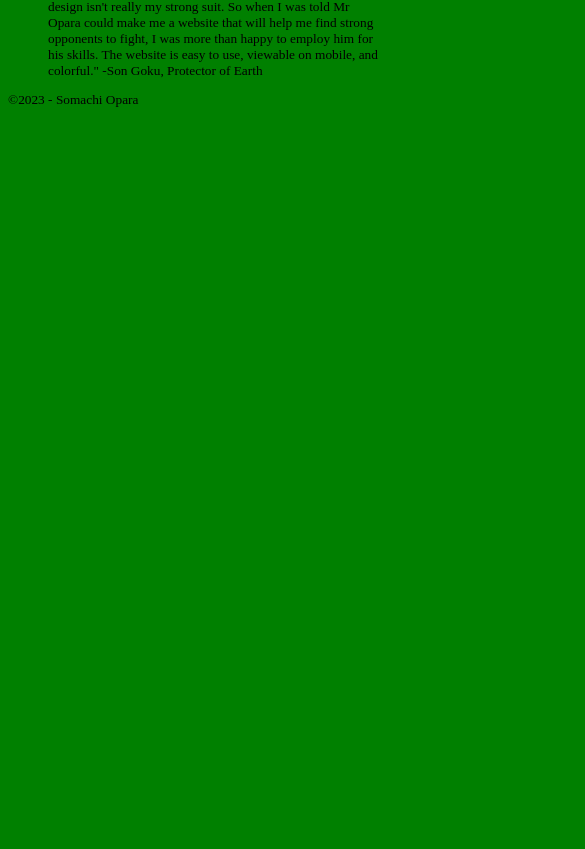
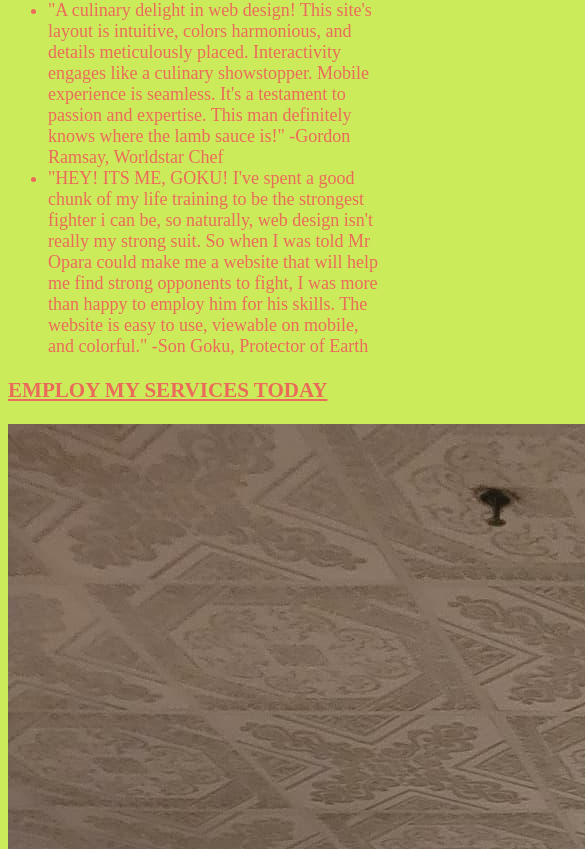
Before and after one commit to RVCC-IDMX/midterm-2023-SomachiOP, a plain HTML site: page index.html in a window 390 px wide. Shown: the part 971-1820 px from the top of the page, 585 px wide, since content can reach past the window. Before the commit the page ends 1087 px from the top, so only its background shows below. Drawn offline with Linux system fonts and the light colour scheme; a web font is replaced by a local one.

Commit message:
Edited site colors

```diff
--- a/CSS/style.css
+++ b/CSS/style.css
@@ -1,7 +1,8 @@
 /*Resizes the moyai img*/
 body {
     font-family: 'Vast Shadow', serif;
-    background-color: red;
+    background-color:#6B615F;
+    color:#CCEB5B;
 
 }
 
@@ -16,7 +17,7 @@ h1, h2, h3, h4, h5, h6 {
 
 header > img {
 
- border: blue 14px solid;
+ border:  #8d966c 14px solid;
  height: 150x;
  width: 200px;
  max-width: 400px;
@@ -26,6 +27,11 @@ header {
 
     text-align: center;
     font-size: 19px;
+
+}
+h1 {
+
+    text-decoration: underline;
 
 }
 
@@ -42,8 +48,8 @@ header {
 @media(max-width: 800px) {
 
     body {
-        background-color: orangered;
-        font-size: smaller;
+        background-color:maroon;
+        font-size:large;
     }
 
     header > img {
@@ -56,12 +62,21 @@ header {
 @media(max-width: 500px) {
 
     body {
-        background-color: green;
-        font-size: smaller;
+        background-color: #CCEB5B;
+
+        color: #EB6B5B;
     }
-
+    body > p {
+        font-size: 20px;
+    }
     header > img {
 
        width: 200px;
     }
 }
+
+#end  {
+
+
+
+}
--- a/index.html
+++ b/index.html
@@ -48,7 +48,7 @@ to a vistor-->
 
 <!--The main envelops
     important page information-->
-
+<hr>
 <section id ="websites">
   <h2>Lists of Websites Designed:</h2>
   <ul>
@@ -61,6 +61,8 @@ to a vistor-->
   </ul>
 
 </section>
+
+<hr>
 
 <section id="reviews">
  <h2>Here are some reviews from our clients:</h3>
@@ -75,7 +77,7 @@ to a vistor-->
 
     <li>"HEY! ITS ME, GOKU! I've spent a good chunk of my life training to be the
       strongest fighter i can be, so naturally, web design isn't really my strong suit. So when
-      I was told Mr Opara could make me a website that will help me find strong opponents to fight,
+      I was told Mr Opara could make me a   website that will help me find strong opponents to fight,
       I was more than happy to employ him for his skills. The website is easy to use, viewable on mobile,
       and colorful."
             -Son Goku, Protector of Earth
@@ -83,7 +85,11 @@ to a vistor-->
     </li>
   </ul>
 
+<section id="end">
+<h1>EMPLOY MY SERVICES TODAY</h1>
+<img src="img/somachi_opara_pic.jpg" alt="picture of Somachi Opara sitting in a fancy chair">
 
+</section>
 
 
 
```
Also changed, not shown: img/somachi_opara_pic.jpg (added).
